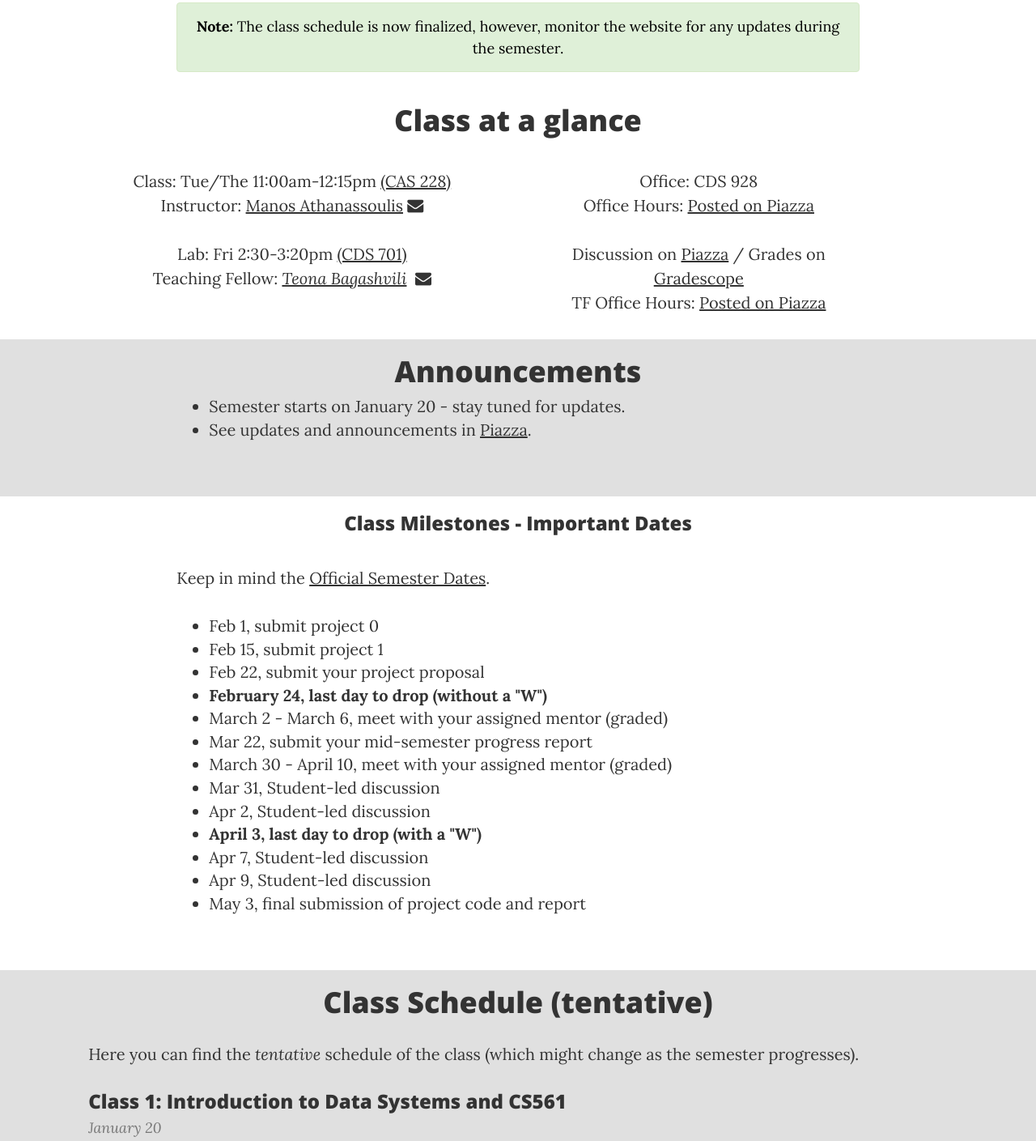
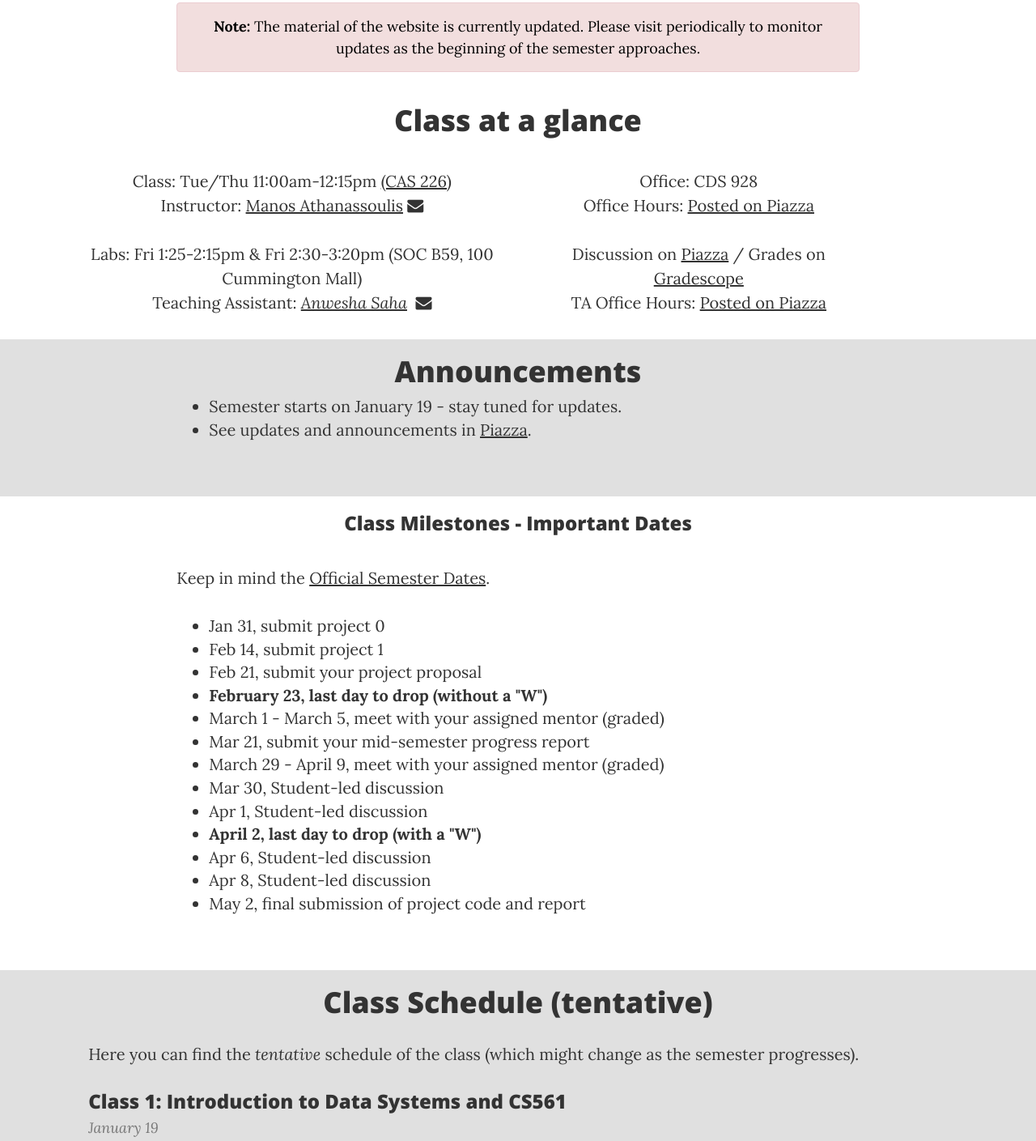
Before and after one commit to BU-DiSC/CS561, a plain HTML site: page index.html in a window 1280 px wide. Shown: the part 430-1839 px from the top of the page at 81% size. Drawn offline with nearby package versions, Linux system fonts and the light colour scheme.

Commit message:
CS561: prepare site for Spring 2027
- Spring 2027 class and lab dates per BU academic calendar
- Show red 'under preparation' banner
- Update room (CAS 226), lab slots (SOC B59), TA (Anwesha Saha)
- Point Piazza links to spring2027
- Shift milestone/project deadlines to 2027 equivalents

```diff
--- a/index.html
+++ b/index.html
@@ -48,8 +48,9 @@
             var dates2024Spring = ["January 22", "January 24", "January 29", "January 31", "February 5", "February 7", "February 12", "February 14", "February 21", "February 26", "February 28", "March 4", "March 6", "March 18", "March 20", "March 25", "March 27", "April 1", "April 3", "April 8", "April 10", "April 17", "April 22", "April 24", "April 29", "May 1"];
             var dates2025Spring = ["January 21", "January 23", "January 28", "January 30", "February 4", "February 6", "February 11", "February 13", "February 20", "February 25", "February 27", "March 4", "March 6", "March 18", "March 20", "March 25", "March 27", "April 1", "April 3", "April 8", "April 10", "April 15", "April 17", "April 22", "April 24", "April 29", "May 1" ];
             var dates2026Spring = ["January 20", "January 22", "January 27", "January 29", "February 3", "February 5", "February 10", "February 12", "February 19", "February 24", "February 26", "March 3", "March 5", "March 17", "March 19", "March 24", "March 26", "March 31", "April 2", "April 7", "April 9", "April 14", "April 16", "April 21", "April 23", "April 28", "April 30"];
+            var dates2027Spring = ["January 19", "January 21", "January 26", "January 28", "February 2", "February 4", "February 9", "February 11", "February 18", "February 23", "February 25", "March 2", "March 4", "March 16", "March 18", "March 23", "March 25", "March 30", "April 1", "April 6", "April 8", "April 13", "April 15", "April 20", "April 22", "April 27", "April 29"];
             // this should always be the current semester
-            var dates = dates2026Spring;
+            var dates = dates2027Spring;
 
             if (d >= 0 && d < 27)
                 return dates[d];
@@ -70,7 +71,8 @@
         var review = 1;
         var techq = 1;
         var studpres = 1;
-        var firstDayString = classDay(0) + " " + new Date().getFullYear(); //e.g., "January 20 2026"
+        var semesterYear = 2027; // update together with the dates array above
+        var firstDayString = classDay(0) + " " + semesterYear; //e.g., "January 19 2027"
         var firstClassDate = new Date(firstDayString).getTime(); //milliseconds
     </script>
 
@@ -114,7 +116,7 @@
                         <a href="https://www.gradescope.com/courses/1202939" target="_blank">Gradescope</a>
                     </li>
                     <li>
-                        <a href="https://piazza.com/bu/spring2026/cs561/" target="_blank">Piazza</a>
+                        <a href="https://piazza.com/bu/spring2027/cs561/" target="_blank">Piazza</a>
                     </li>
                     <li>
                         <a href="https://disc.bu.edu/" target="_blank">DiSC lab</a>
@@ -200,14 +202,14 @@
                 </p>
                 </div> -->
 
-                <!-- <div class="alert alert-danger text-center" role="alert" style="margin-top:-0.25cm;">
+                <div class="alert alert-danger text-center" role="alert" style="margin-top:-0.25cm;">
                     <p><strong>Note: </strong> The material of the website is currently updated. Please visit periodically to monitor updates as the beginning of the semester approaches.
                     </p>
-                </div> -->
-                <div class="alert alert-success text-center" role="alert" style="margin-top:-0.25cm;">
+                </div>
+                <!-- <div class="alert alert-success text-center" role="alert" style="margin-top:-0.25cm;">
                     <p><strong>Note: </strong> The class schedule is now finalized, however, monitor the website for any updates during the semester.
                     </p>
-                </div>
+                </div> -->
         </div>
 
         <div class="row">
@@ -228,19 +230,19 @@
             </div> -->
 
             <div class="col-lg-5 col-lg-offset-1 col-md-5 col-md-offset-1 text-center">
-                <p>Class: Tue/The 11:00am-12:15pm <a href="https://www.bu.edu/classrooms/classroom/cas-228/" target="_blank">(CAS 228)</a></a>
+                <p>Class: Tue/Thu 11:00am-12:15pm <a href="https://www.bu.edu/classrooms/classroom/cas-226/" target="_blank">(CAS 226)</a>
                     <br>
 				Instructor: <a href="http://cs-people.bu.edu/mathan/" target="_blank">Manos Athanassoulis</a>&nbsp;<a href="mailto:mathan@bu.edu?subject=[CS561]"><i class="fa fa-envelope"></i></a></p>
-                <p>Lab: Fri 2:30-3:20pm <a href="https://maps.bu.edu/?id=647#!m/558432?share" target="_blank">(CDS 701)</a>
-                    <br> Teaching Fellow: <em><a href="http://cs-people.bu.edu/teona/" target="_blank">Teona Bagashvili</a></em>&nbsp;
-                    <a href="mailto:teona@bu.edu?subject=[CS561]"><i class="fa fa-envelope"></i></a>
+                <p>Labs: Fri 1:25-2:15pm &amp; Fri 2:30-3:20pm (SOC B59, 100 Cummington Mall)
+                    <br> Teaching Assistant: <em><a href="https://aquaorifice.github.io/" target="_blank">Anwesha Saha</a></em>&nbsp;
+                    <a href="mailto:anwesha@bu.edu?subject=[CS561]"><i class="fa fa-envelope"></i></a>
 			</div>
 			<div class="col-lg-4 col-md-4 text-center">
 				<p> Office: CDS 928<br>
-				Office Hours: <a href="https://piazza.com/bu/spring2026/cs561/staff" target="_blank">Posted on Piazza</a> </p>
+				Office Hours: <a href="https://piazza.com/bu/spring2027/cs561/staff" target="_blank">Posted on Piazza</a> </p>
 				<p>
-                    Discussion on <a href="https://piazza.com/bu/spring2026/cs561" target="_blank">Piazza</a> / Grades on <a href="https://www.gradescope.com/courses/1202939" target="_blank">Gradescope</a>
-                    <br>TF Office Hours: <a href="https://piazza.com/bu/spring2026/cs561/staff" target="_blank">Posted on Piazza</a>
+                    Discussion on <a href="https://piazza.com/bu/spring2027/cs561" target="_blank">Piazza</a> / Grades on <a href="https://www.gradescope.com/courses/1202939" target="_blank">Gradescope</a>
+                    <br>TA Office Hours: <a href="https://piazza.com/bu/spring2027/cs561/staff" target="_blank">Posted on Piazza</a>
                 </p>
 			</div>
         </div>
@@ -311,7 +313,7 @@
                     <!-- <li> Updated <a href="documents/CS561-Spring2023-syllabus.pdf" target="_blank">syllabus</a> is now online (subject to changes). </li> -->
                     <!-- <li> No lab on Jan 19! First class on Jan 22.</li> -->
                     <li> Semester starts on <script type="text/javascript">document.write(classDay(0));</script> - stay tuned for updates.</li>
-                    <li> See updates and announcements in <a href="https://piazza.com/bu/spring2026/cs561/">Piazza</a>.</li>
+                    <li> See updates and announcements in <a href="https://piazza.com/bu/spring2027/cs561/">Piazza</a>.</li>
                 </ul>
                 <br>
                 <br>
@@ -334,19 +336,19 @@
                     <!-- <li>January 31, last day to add (any) class</li> -->
                     <!-- <li>February 9th, select a project</li> -->
                     <!-- <li>February 19th, decide the semester project (which you have discussed in OH)</li> -->
-                    <li>Feb 1, submit project 0</li>
-                    <li>Feb 15, submit project 1</li>
-                    <li>Feb 22, submit your project proposal</li>
-                    <li><strong>February 24, last day to drop (without a "W")</strong></li>
+                    <li>Jan 31, submit project 0</li>
+                    <li>Feb 14, submit project 1</li>
+                    <li>Feb 21, submit your project proposal</li>
+                    <li><strong>February 23, last day to drop (without a "W")</strong></li>
                     <li><script>document.write(semesterDay(firstClassDate,41));</script> - <script>document.write(semesterDay(firstClassDate,45));</script>, meet with your assigned mentor (graded)</li>
-                    <li>Mar 22, submit your mid-semester progress report</li>
+                    <li>Mar 21, submit your mid-semester progress report</li>
                     <li><script>document.write(semesterDay(firstClassDate,69));</script> - <script>document.write(semesterDay(firstClassDate,80));</script>, meet with your assigned mentor (graded)</li>
-                    <li>Mar 31, Student-led discussion</li>
-                    <li>Apr 2, Student-led discussion</li>
-                    <li><strong>April 3, last day to drop (with a "W")</strong></li>
-                    <li>Apr 7, Student-led discussion</li>
-                    <li>Apr 9, Student-led discussion</li>
-                    <li>May 3, final submission of project code and report</li>
+                    <li>Mar 30, Student-led discussion</li>
+                    <li>Apr 1, Student-led discussion</li>
+                    <li><strong>April 2, last day to drop (with a "W")</strong></li>
+                    <li>Apr 6, Student-led discussion</li>
+                    <li>Apr 8, Student-led discussion</li>
+                    <li>May 2, final submission of project code and report</li>
                     <!-- <li>April 23rd, submit your draft project presentation for review prior to presentation</li> -->
                     <!-- <li>April 25th 11:59pm, submit your final project report/code (draft version) </li> -->
                     <!-- <li>April 27th and April 29th, project presentation (in class)</li> -->
```
Also changed, not shown: labs.html (+7 -6 lines), project.html (+10 -10 lines).
